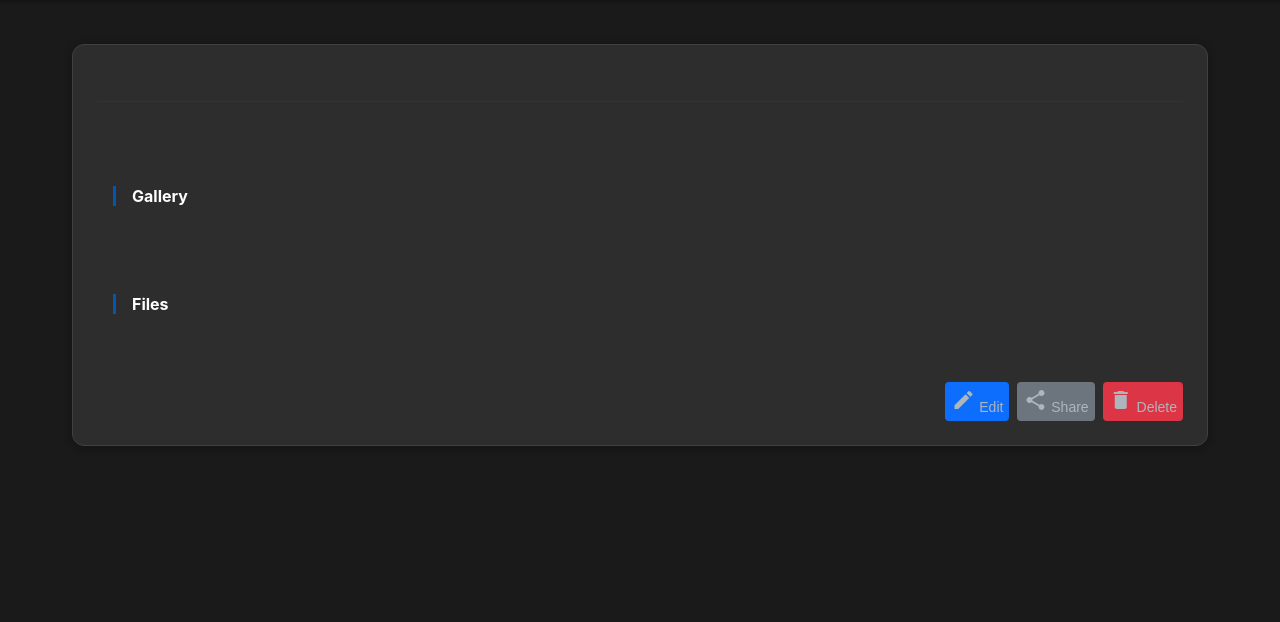
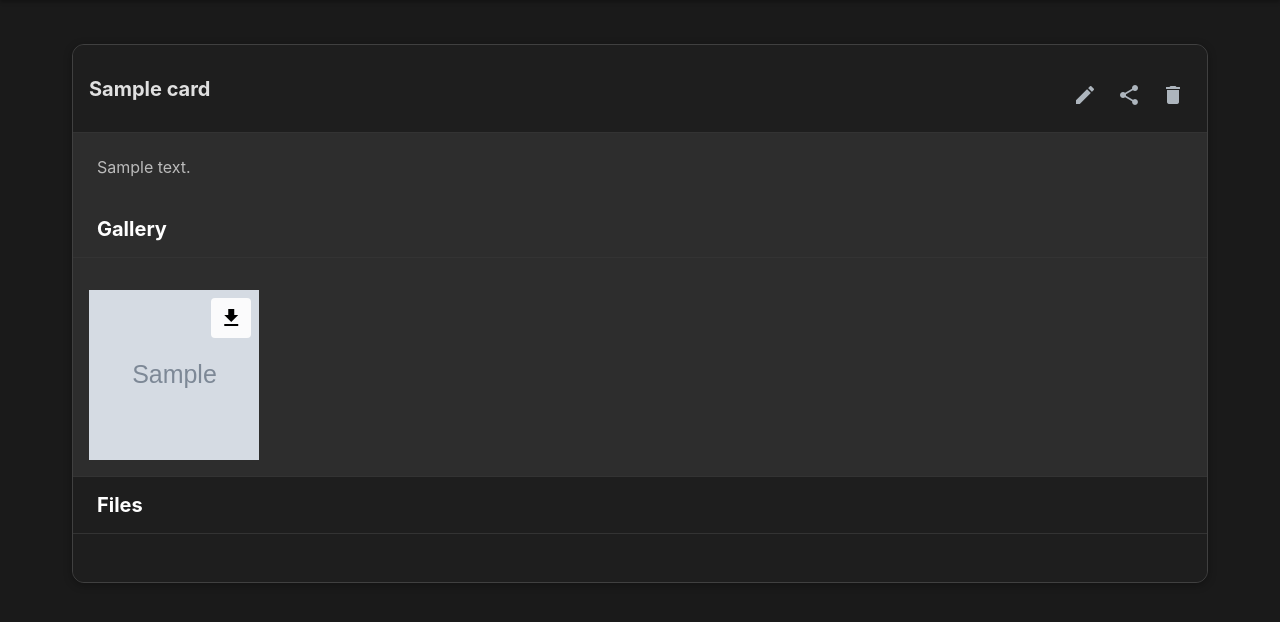
Before and after one commit to MarsgameJu/WindCloud, a Flask app: page /dashboard in a window 1280 px wide. Shown: the part 84-706 px from the top of the page. Run offline with Flask 3, Linux system fonts and the light colour scheme; a user stored in the database is signed in; tables that the repository leaves empty hold one stand-in row (values such as "Sample post"); grey boxes marked "Sample" are stand-in pictures.

Commit message:
Fixing data retreving after login

```diff
--- a/app.py
+++ b/app.py
@@ -1,4 +1,4 @@
-from flask import Flask, render_template, request, redirect, session, url_for, flash, send_file
+from flask import Flask, render_template, request, redirect, session, url_for, flash, send_file, send_from_directory
 from flask_limiter import Limiter
 from flask_limiter.util import get_remote_address
 from flask_session import Session
@@ -252,7 +252,7 @@ def dashboard():
         session.clear()
         return redirect(url_for("login"))
 
-    # Get user's cards and shared cards
+    # Get user's cards & shared cards
     cursor.execute("""
         SELECT DISTINCT c.id, c.title, c.description, c.created_at, c.updated_at,
                u.username as owner_name,
@@ -267,9 +267,40 @@ def dashboard():
     """, (session["user_id"], session["user_id"], session["user_id"]))
     cards = cursor.fetchall()
 
+    # Für jede Karte Dateien abrufen und trennen in Bilder und andere Dateien
+    cards_data = []
+    for card in cards:
+        card_id = card[0]
+        cursor.execute("SELECT id, name, path, is_image FROM files WHERE card_id = ?", (card_id,))
+        files = cursor.fetchall()
+        images = []
+        non_images = []
+        for f in files:
+            file_obj = {
+                "id": f[0],
+                "name": f[1],
+                "url": "/uploads/" + os.path.basename(f[2]),
+                "is_image": bool(f[3])
+            }
+            if file_obj["is_image"]:
+                images.append(file_obj)
+            else:
+                non_images.append(file_obj)
+        cards_data.append({
+            "id": card[0],
+            "title": card[1],
+            "description": card[2],
+            "created_at": card[3],
+            "updated_at": card[4],
+            "owner_name": card[5],
+            "is_owner": card[6],
+            "can_edit": card[7],
+            "images": images,
+            "files": non_images
+        })
     conn.close()
 
-    return render_template("dashboard.html", current_user={"id": session["user_id"], "email": user[0], "username": user[1]}, cards=cards)
+    return render_template("dashboard.html", current_user={"id": session["user_id"], "email": user[0], "username": user[1]}, cards=cards_data)
 
 @app.route("/api/cards", methods=["POST"])
 def create_card():
@@ -465,7 +496,6 @@ def delete_file(card_id, file_id):
         # Get card info
         cursor.execute("SELECT user_id FROM cards WHERE id = ?", (card_id,))
         card = cursor.fetchone()
-
         if not card:
             return {"error": "Card not found"}, 404
 
@@ -479,15 +509,13 @@ def delete_file(card_id, file_id):
             if not share or share[0] != "write":
                 return {"error": "Permission denied"}, 403
 
-        # Get file info
-        cursor.execute("SELECT name FROM files WHERE id = ? AND card_id = ?", (file_id, card_id))
-        file = cursor.fetchone()
-
-        if not file:
+        # Retrieve the full file path from the DB
+        cursor.execute("SELECT path FROM files WHERE id = ? AND card_id = ?", (file_id, card_id))
+        row = cursor.fetchone()
+        if not row:
             return {"error": "File not found"}, 404
 
-        # Delete the physical file
-        file_path = os.path.join(app.config["UPLOAD_FOLDER"], file[0])
+        file_path = row[0]
         if os.path.exists(file_path):
             os.remove(file_path)
 
@@ -552,12 +580,9 @@ def share_card(card_id):
 
 @app.route('/uploads/<path:filename>')
 def uploaded_file(filename):
-    """Serve uploaded files"""
+    """Serve uploaded files using send_from_directory"""
     try:
-        return send_file(
-            os.path.join(app.config['UPLOAD_FOLDER'], filename),
-            as_attachment=False
-        )
+        return send_from_directory(app.config['UPLOAD_FOLDER'], filename, as_attachment=False)
     except Exception as e:
         print(f"Error serving file {filename}: {str(e)}")
         return {"error": "File not found"}, 404
--- a/static/dashboard.js
+++ b/static/dashboard.js
@@ -1,4 +1,4 @@
-    // Image preview function
+// Image preview function
 function showImagePreview(imageUrl, galleryGrid) {
     const imageModal = document.getElementById('image-modal');
     const modalImage = imageModal.querySelector('.modal-image');
@@ -261,7 +261,7 @@ document.addEventListener('DOMContentLoaded', function() {
         const editBtn = e.target.closest('.edit-card');
         const shareBtn = e.target.closest('.share-card');
         const removeFileBtn = e.target.closest('.remove-file');
-        const downloadBtn = e.target.closest('.download-btn');
+        const downloadBtn = e.target.closest('.download-file, .download-btn');
         const imageItem = e.target.closest('.image-item img');
 
         if (editBtn) {
@@ -327,19 +327,21 @@ document.addEventListener('DOMContentLoaded', function() {
                 }
             }
         } else if (downloadBtn) {
-            const fileItem = downloadBtn.closest('.file-item, .image-item');
+            const fileItem = downloadBtn.closest('.file-item, .gallery-item');
+            if (!fileItem) return;
             let url;
-
-            if (fileItem.classList.contains('image-item')) {
-                url = fileItem.querySelector('img').src;
+            if (fileItem.classList.contains('gallery-item')) {
+                url = fileItem.querySelector('img').dataset.url || fileItem.querySelector('img').src;
             } else {
                 url = fileItem.dataset.url;
             }
-
             if (url) {
+                // Extract filename from URL
+                const filename = url.split('/').pop();
+                // Create an anchor element, set download attribute and trigger click
                 const link = document.createElement('a');
                 link.href = url;
-                link.download = '';
+                link.setAttribute('download', filename);
                 document.body.appendChild(link);
                 link.click();
                 document.body.removeChild(link);
@@ -481,7 +483,7 @@ document.addEventListener('DOMContentLoaded', function() {
                         imageElement.innerHTML = `
                             <img src="${file.url}" alt="${file.name}" class="preview-image" data-url="${file.url}">
                             <div class="file-actions">
-                                <button class="download-file" title="Download file" onclick="window.open('${file.url}', '_blank')">
+                                <button class="download-file" title="Download file">
                                     <span class="material-icons">download</span>
                                 </button>
                                 <button class="delete-file edit-only" title="Delete file">
@@ -505,7 +507,7 @@ document.addEventListener('DOMContentLoaded', function() {
                         fileElement.innerHTML = `
                             <span class="file-name">${file.name}</span>
                             <div class="file-actions">
-                                <button class="download-file" title="Download file" onclick="window.open('${file.url}', '_blank')">
+                                <button class="download-file" title="Download file">
                                     <span class="material-icons">download</span>
                                 </button>
                                 <button class="delete-file edit-only" title="Delete file">
@@ -589,7 +591,7 @@ document.addEventListener('DOMContentLoaded', function() {
                         imageElement.innerHTML = `
                             <img src="${file.url}" alt="${file.name}" class="preview-image" data-url="${file.url}">
                             <div class="file-actions">
-                                <button class="download-file" title="Download file" onclick="window.open('${file.url}', '_blank')">
+                                <button class="download-file" title="Download file">
                                     <span class="material-icons">download</span>
                                 </button>
                                 <button class="delete-file edit-only" title="Delete file">
@@ -613,7 +615,7 @@ document.addEventListener('DOMContentLoaded', function() {
                         fileElement.innerHTML = `
                             <span class="file-name">${file.name}</span>
                             <div class="file-actions">
-                                <button class="download-file" title="Download file" onclick="window.open('${file.url}', '_blank')">
+                                <button class="download-file" title="Download file">
                                     <span class="material-icons">download</span>
                                 </button>
                                 <button class="delete-file edit-only" title="Delete file">
@@ -728,4 +730,14 @@ document.addEventListener('DOMContentLoaded', function() {
             }
         }
     });
+//den stuff evtl entfernen wenn er nicht geht.
+    document.addEventListener('click', async (e) => {
+        // ...existing code for buttons...
+        const imagePreview = e.target.closest('.preview-image');
+        if (imagePreview) {
+            // Use the data-url attribute and nearest gallery grid container for preview
+            showImagePreview(imagePreview.dataset.url, imagePreview.closest('.gallery-grid'));
+        }
+        // ...existing code...
+    });
 });
--- a/templates/dashboard.html
+++ b/templates/dashboard.html
@@ -50,78 +50,71 @@
         <div class="cards-container list">
             {% for card in cards %}
             <div class="card" data-card-id="{{ card.id }}">
+                <div class="card-header">
+                    <h2 class="card-title">{{ card.title }}</h2>
+                    <div class="card-actions">
+                        <button class="card-action-button edit-card" title="Edit">
+                            <span class="material-icons">edit</span>
+                        </button>
+                        <button class="card-action-button share-card" title="Share">
+                            <span class="material-icons">share</span>
+                        </button>
+                        <button class="card-action-button delete-card" title="Delete">
+                            <span class="material-icons">delete</span>
+                        </button>
+                    </div>
+                </div>
                 <div class="card-content">
-                    <h3 class="card-title" contenteditable="false">{{ card.title }}</h3>
-                    <p class="card-description" contenteditable="false">{{ card.description }}</p>
-
-                    <div class="gallery-section">
-                        <h4>Gallery</h4>
-                        <div class="image-gallery">
+                    <p class="card-description">{{ card.description }}</p>
+                </div>
+                <div class="card-gallery">
+                    <div class="gallery-header">
+                        <h3 class="gallery-title">Gallery</h3>
+                    </div>
+                    <div class="gallery-grid">
                         {% for file in card.images %}
-                            <div class="image-item" data-file-id="{{ file.id }}">
-                                <img src="{{ file.url }}" alt="Card Image">
+                        <div class="gallery-item" data-file-id="{{ file.id }}">
+                            <img src="{{ file.url }}" alt="Card Image" class="preview-image" data-url="{{ file.url }}">
                             <div class="file-actions">
-                                    <button class="btn download-btn">
+                                <button class="download-file" title="Download">
                                     <span class="material-icons">download</span>
-                                        Download
                                 </button>
-                                    <button class="btn btn-danger remove-file">
+                                <button class="delete-file edit-only" title="Delete">
                                     <span class="material-icons">delete</span>
-                                        Remove
                                 </button>
                             </div>
                         </div>
                         {% endfor %}
                     </div>
                     <div class="upload-area" data-type="image">
-                            <span class="material-icons">add_photo_alternate</span>
-                            <p>Click or drag images here</p>
-                            <input type="file" multiple accept="image/*" class="file-input" style="display: none;">
+                        <span class="material-icons">cloud_upload</span>
+                        <p>Click or drag images here to upload</p>
+                        <input type="file" class="file-input" multiple accept="image/*" style="display: none;">
                     </div>
                 </div>
-
-                    <div class="files-section">
-                        <h4>Files</h4>
-                        <div class="file-list">
+                <div class="card-files">
+                    <div class="files-header">
+                        <h3 class="files-title">Files</h3>
+                    </div>
+                    <div class="files-list">
                         {% for file in card.files %}
-                            {% if not file.is_image %}
-                            <div class="file-item" data-file-id="{{ file.id }}">
-                                <span class="material-icons file-icon">description</span>
+                        <div class="file-item" data-file-id="{{ file.id }}" data-url="{{ file.url }}">
                             <span class="file-name">{{ file.name }}</span>
                             <div class="file-actions">
-                                    <button class="btn download-btn">
+                                <button class="download-file" title="Download">
                                     <span class="material-icons">download</span>
-                                        Download
                                 </button>
-                                    <button class="btn btn-danger remove-file">
+                                <button class="delete-file edit-only" title="Delete">
                                     <span class="material-icons">delete</span>
-                                        Remove
                                 </button>
                             </div>
                         </div>
-                            {% endif %}
                         {% endfor %}
                     </div>
                     <div class="upload-area" data-type="file">
-                            <span class="material-icons">upload_file</span>
-                            <p>Click or drag files here</p>
-                            <input type="file" multiple accept=".pdf,.doc,.docx,.txt" class="file-input" style="display: none;">
-                        </div>
-                    </div>
-
-                    <div class="card-actions">
-                        <button class="btn btn-primary edit-card">
-                            <span class="material-icons">edit</span>
-                            Edit
-                        </button>
-                        <button class="btn btn-secondary share-card">
-                            <span class="material-icons">share</span>
-                            Share
-                        </button>
-                        <button class="btn btn-danger delete-card">
-                            <span class="material-icons">delete</span>
-                            Delete
-                        </button>
+                        <span class="material-icons">cloud_upload</span>
+                        <p>Click or drag files here to upload</p>
+                        <input type="file" class="file-input" multiple style="display: none;">
                     </div>
                 </div>
             </div>
```
Also changed, not shown: ToDO.md (+5 -4 lines), README.md, database/users.db (deleted), uploads/test1.png (renamed from uploads/test.png), uploads/test2.png (added), uploads/test3.png (added), 1 other file. Lines whose indentation alone changed are shown as unchanged.
